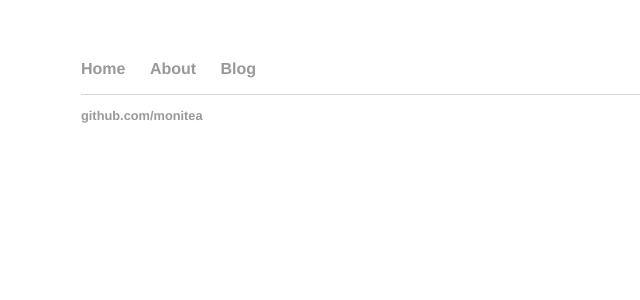
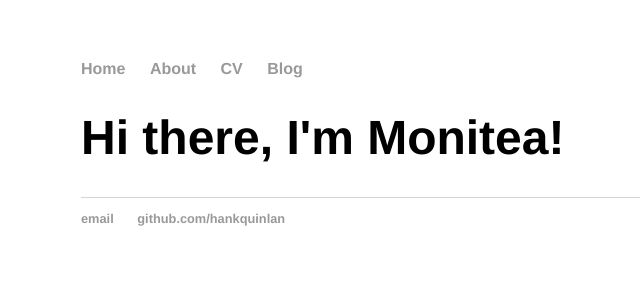
Before and after one commit to monitea/monitea.github.io, a Jekyll site: the page built from index.html, in a window 1280 px wide. Shown: the top 300 px of the page, without its empty margins (111-751 px from the left). Built offline with Jekyll 4.4.1, drawn with Linux system fonts in a browser that asks for light colours.

Commit message:
Update index.html
Now using default layout

```diff
--- a/index.html
+++ b/index.html
@@ -1,26 +1,7 @@
-<!DOCTYPE html>
-<html>
-	<head>
-		<title>Monitea</title>
-		<!-- link to main stylesheet -->
-		<link rel="stylesheet" type="text/css" href="/css/main.css">
-	</head>
-	<body>
-		<nav>
-    		<ul>
-        		<li><a href="/">Home</a></li>
-	        	<li><a href="/about">About</a></li>
-        		<li><a href="/blog">Blog</a></li>
-    		</ul>
-		</nav>
-		<div class="container">
-    		<div class="blurb">
-    		</div><!-- /.blurb -->
-		</div><!-- /.container -->
-		<footer>
-    		<ul>
-        		<li><a href="https://github.com/monitea">github.com/monitea</a></li>
-			</ul>
-		</footer>
-	</body>
-</html>
+---
+layout: default
+title: Monitea
+---
+<div class="blurb">
+	<h1>Hi there, I'm Monitea!</h1>
+</div><!-- /.blurb -->
```
